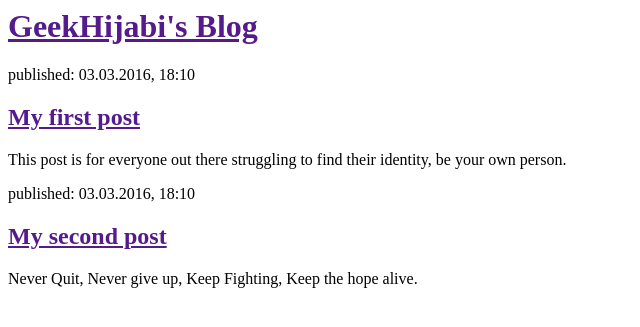
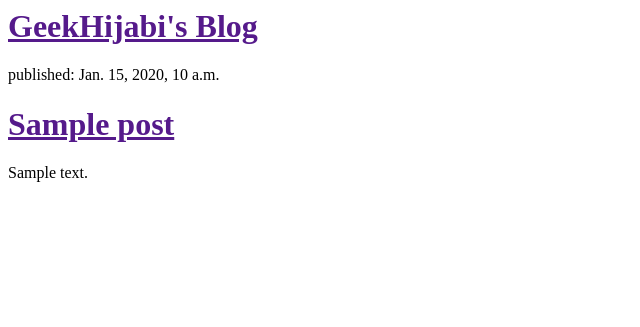
Before and after one commit to HamdalahA/my-first-blog, a Django app: template blog/templates/blog/post_list.html in a window 1280 px wide. Shown: the top 327 px of the page, without its empty margins (0-640 px from the left). Run offline with Django 3.2, Linux system fonts and the light colour scheme; the template is opened without the code that fills it: values that come from a table or form of the project are taken from there, others are empty; tables that the repository leaves empty hold one stand-in row (values such as "Sample post").

Commit message:
Modified templates to display posts from database.

```diff
--- a/blog/templates/blog/post_list.html
+++ b/blog/templates/blog/post_list.html
@@ -7,16 +7,12 @@
             <h1><a href="">GeekHijabi's Blog</a></h1>
         </div>
 
-        <div>
-            <p>published: 03.03.2016, 18:10</p>
-            <h2><a href="">My first post</a></h2>
-            <p>This post is for everyone out there struggling to find their identity, be your own person.</p>
-        </div>
-
-        <div>
-            <p>published: 03.03.2016, 18:10</p>
-            <h2><a href="">My second post</a></h2>
-            <p>Never Quit, Never give up, Keep Fighting, Keep the hope alive.</p>
-        </div>
+   {% for post in posts %}
+    <div>
+        <p>published: {{ post.published_date }}</p>
+        <h1><a href="">{{ post.title }}</a></h1>
+        <p>{{ post.text|linebreaks }}</p>
+    </div>
+{% endfor %}
     </body>
 </html>
--- a/blog/views.py
+++ b/blog/views.py
@@ -4,4 +4,4 @@ from .models import Post
 
 def post_list(request):
     posts = Post.objects.filter(published_date__lte=timezone.now()).order_by('published_date')
-    return render(request, 'blog/post_list.html', {})
+    return render(request, 'blog/post_list.html', {'posts': posts})
```
